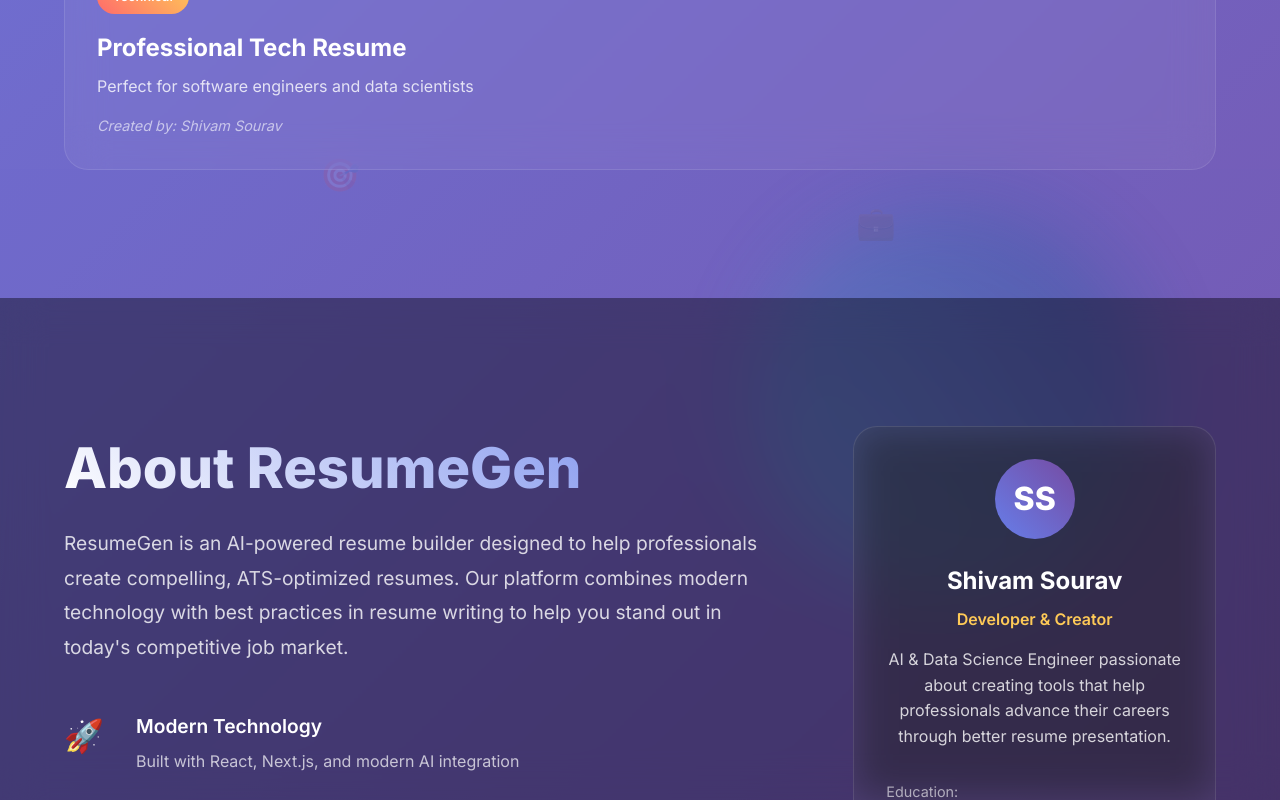
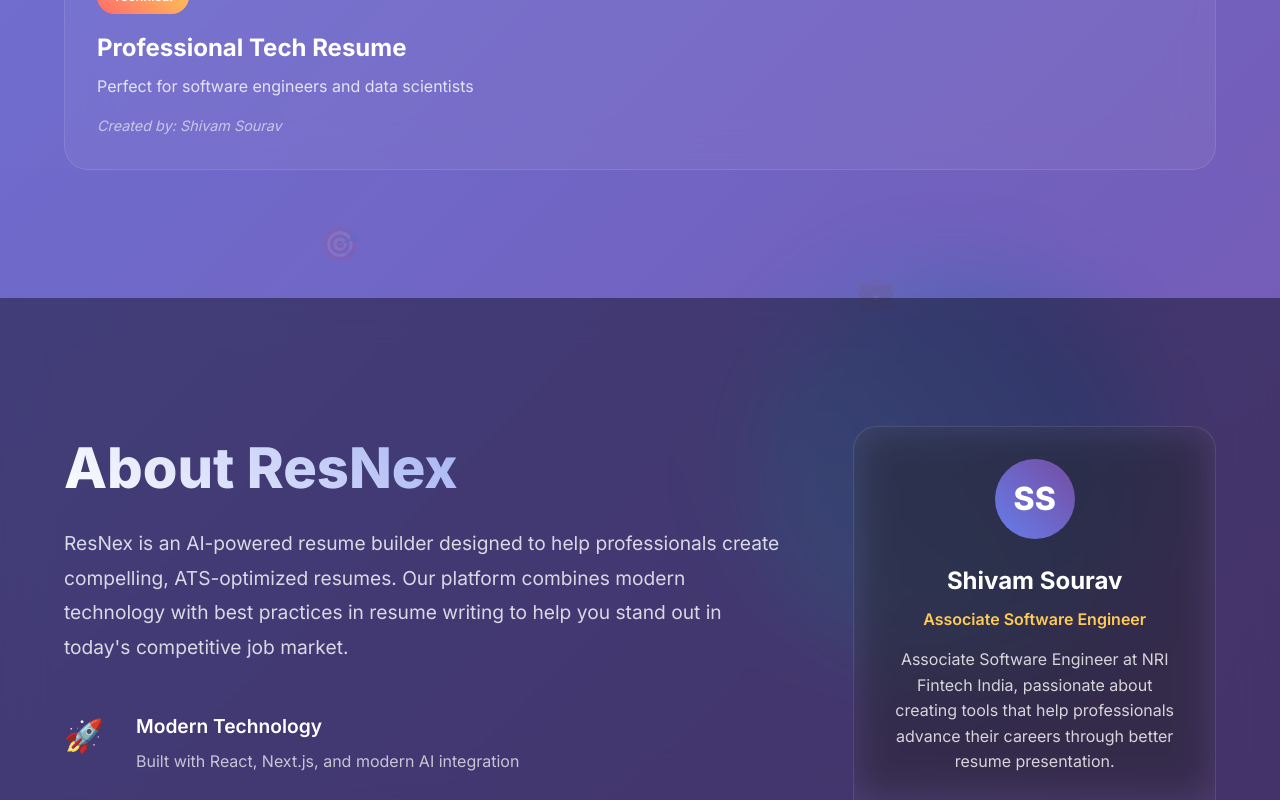
Before and after one commit to Shivam5560/ResumeGen, a Next.js app in the folder front/: page / in a window 1280 px wide. Shown: the part 2000-2800 px from the top of the page. Built offline with nearby package versions, Linux system fonts and the light colour scheme; no server answers.

Commit message:
fix : removed laggy animations,fixes the format

```diff
--- a/front/src/app/components/LandingPage.tsx
+++ b/front/src/app/components/LandingPage.tsx
@@ -119,7 +119,7 @@ const LandingPage: React.FC<LandingPageProps> = ({ onCreateResume }) => {
         <header className="header">
           <div className="logo-container">
             <div className="logo">
-              <span className="logo-text">ResumeGen</span>
+              <span className="logo-text">ResNex</span>
               <div className="logo-underline"></div>
             </div>
           </div>
@@ -329,9 +329,9 @@ const LandingPage: React.FC<LandingPageProps> = ({ onCreateResume }) => {
           <div className="about-container">
             <div className="about-content">
               <div className="about-text">
-                <h2 className="section-title">About ResumeGen</h2>
+                <h2 className="section-title">About ResNex</h2>
                 <p className="about-description">
-                  ResumeGen is an AI-powered resume builder designed to help professionals create
+                  ResNex is an AI-powered resume builder designed to help professionals create
                   compelling, ATS-optimized resumes. Our platform combines modern technology with
                   best practices in resume writing to help you stand out in today&apos;s competitive job market.
                 </p>
@@ -367,12 +367,16 @@ const LandingPage: React.FC<LandingPageProps> = ({ onCreateResume }) => {
                 </div>
                 <div className="developer-info">
                   <h3>Shivam Sourav</h3>
-                  <p className="developer-title">Developer & Creator</p>
+                  <p className="developer-title">Associate Software Engineer</p>
                   <p className="developer-description">
-                    AI & Data Science Engineer passionate about creating tools that help
+                    Associate Software Engineer at NRI Fintech India, passionate about creating tools that help
                     professionals advance their careers through better resume presentation.
                   </p>
                   <div className="developer-details">
+                    <div className="detail-item">
+                      <span className="detail-label">Current Role:</span>
+                      <span>Associate Software Engineer at NRI Fintech India</span>
+                    </div>
                     <div className="detail-item">
                       <span className="detail-label">Education:</span>
                       <span>B.Tech AI & Data Science, SMIT</span>
@@ -414,7 +418,7 @@ const LandingPage: React.FC<LandingPageProps> = ({ onCreateResume }) => {
         <section className="cta-section">
           <div className="cta-content">
             <h2>Ready to Create Your Professional Resume?</h2>
-            <p>Join professionals who&apos;ve improved their job applications with ResumeGen</p>
+            <p>Join professionals who&apos;ve improved their job applications with ResNex</p>
             <button
               className="cta-button primary large"
               onClick={onCreateResume}
```
Also changed, not shown: 1 other file (tests, documents, lock files or other folders).
